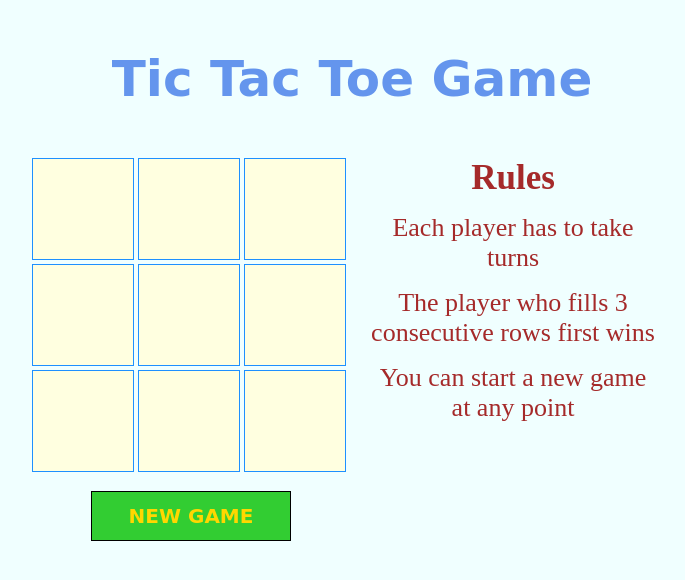
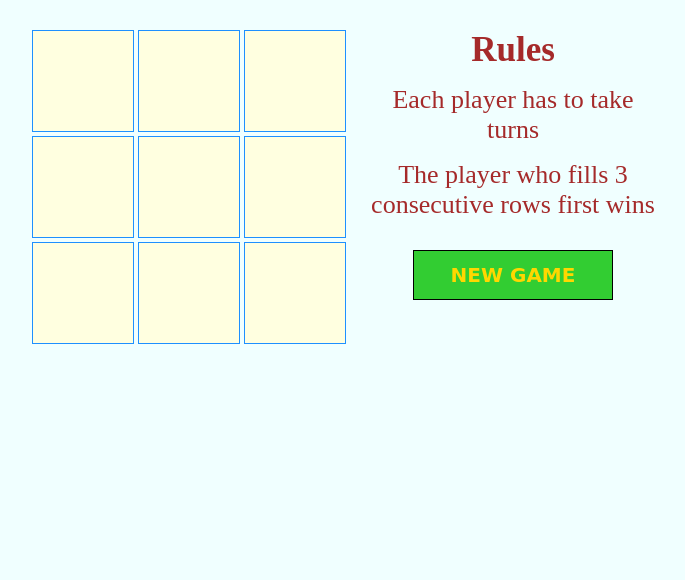
Before and after one commit to Felixfele123/treirad2022, a website: page client/index.html in a window 1280 px wide. Shown: the whole page, without its empty margins (288-973 px from the left). Drawn offline with Linux system fonts and the light colour scheme.

Commit message:
commit for deploy to heoku

```diff
--- a/client/index.html
+++ b/client/index.html
@@ -8,9 +8,6 @@
    </head>
 
    <body>
-      <header>
-          <h1 id="head">Tic Tac Toe Game</h1>
-      </header>
 
       <h1 id="result"></h1>
 
@@ -28,13 +25,12 @@
               <canvas id="canvas8" width="100" height="100"></canvas>
               <canvas id="canvas9" width="100" height="100"></canvas>
 
-              <center><button id="new">NEW GAME</button></center>
           </div>
           <div id="rules">
               <h2>Rules</h2>
               <p>Each player has to take turns</p>
               <p>The player who fills 3 consecutive rows first wins</p>
-              <p>You can start a new game at any point</p>
+              <center><button id="new">NEW GAME</button></center>
           </div>
       </section>
       <script src="script.js"></script>
```
